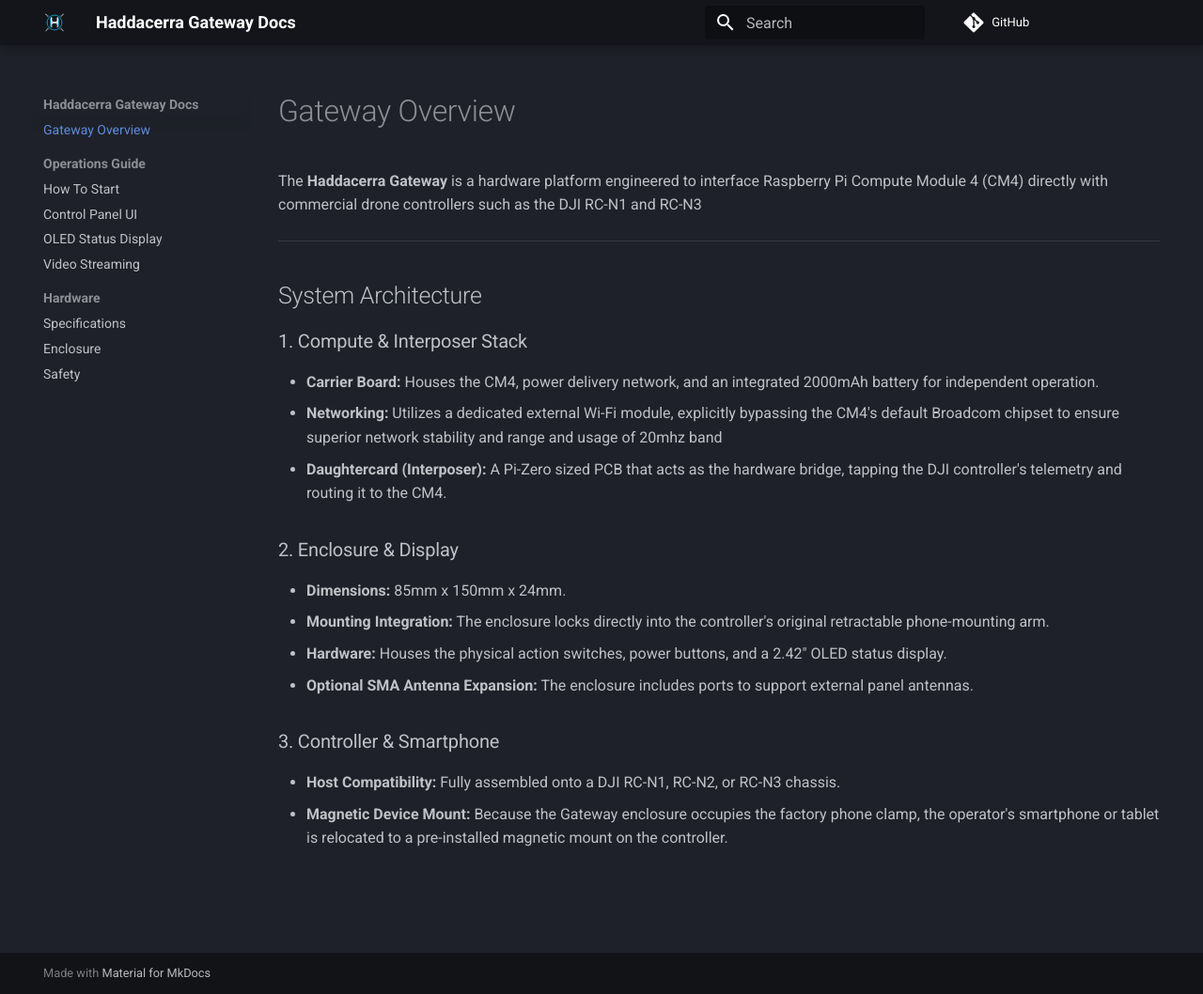
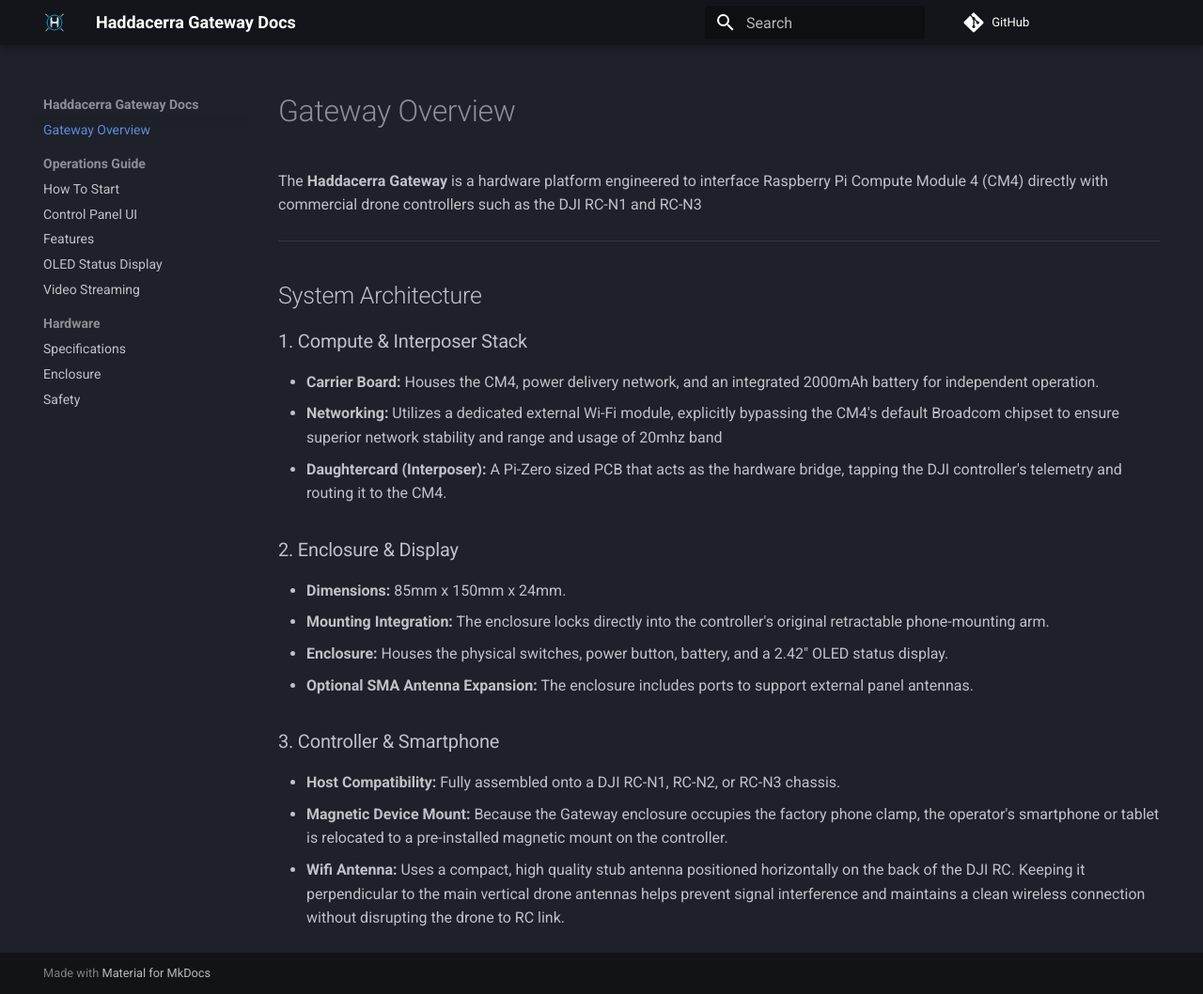
Before and after one commit to Haddacerra/docs, an MkDocs documentation site: the page built from docs/index.md, in a window 1280 px wide and 1058 px high. Shown: the whole window at 94% size. Built offline with MkDocs 1.6.1 and Material for MkDocs 9.7.7, drawn with Linux system fonts in a browser that asks for light colours; comment, search, counter and statistics services are not loaded.

Commit message:
fix stuff and added features

```diff
--- a/docs/index.md
+++ b/docs/index.md
@@ -12,9 +12,10 @@
 ### 2. Enclosure & Display
 * **Dimensions:** 85mm x 150mm x 24mm.
 * **Mounting Integration:** The enclosure locks directly into the controller's original retractable phone-mounting arm.
-* **Hardware:** Houses the physical action switches, power buttons, and a 2.42" OLED status display.
+* **Enclosure:** Houses the physical switches, power button, battery, and a 2.42" OLED status display.
 * **Optional SMA Antenna Expansion:** The enclosure includes ports to support external panel antennas.
 
 ### 3. Controller & Smartphone
 * **Host Compatibility:** Fully assembled onto a DJI RC-N1, RC-N2, or RC-N3 chassis.
 * **Magnetic Device Mount:** Because the Gateway enclosure occupies the factory phone clamp, the operator's smartphone or tablet is relocated to a pre-installed magnetic mount on the controller.
+* **Wifi Antenna:** Uses a compact, high quality stub antenna positioned horizontally on the back of the DJI RC. Keeping it perpendicular to the main vertical drone antennas helps prevent signal interference and maintains a clean wireless connection without disrupting the drone to RC link.
--- a/mkdocs.yml
+++ b/mkdocs.yml
@@ -36,6 +36,7 @@
   - Operations Guide:
       - How To Start: operations/how-to.md
       - Control Panel UI: operations/cpui.md
+      - Features: operations/features.md
       - OLED Status Display: operations/oled.md
       - Video Streaming: operations/video.md
   - Hardware:
```
Also changed, not shown: docs/operations/features.md (added, +22 -0 lines).
